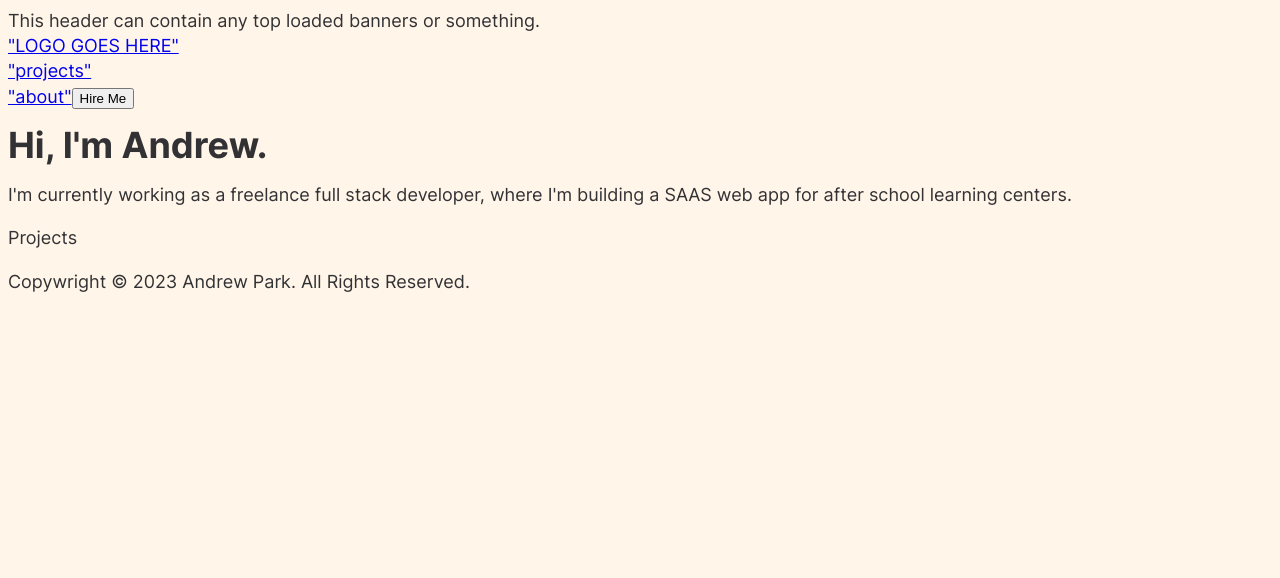
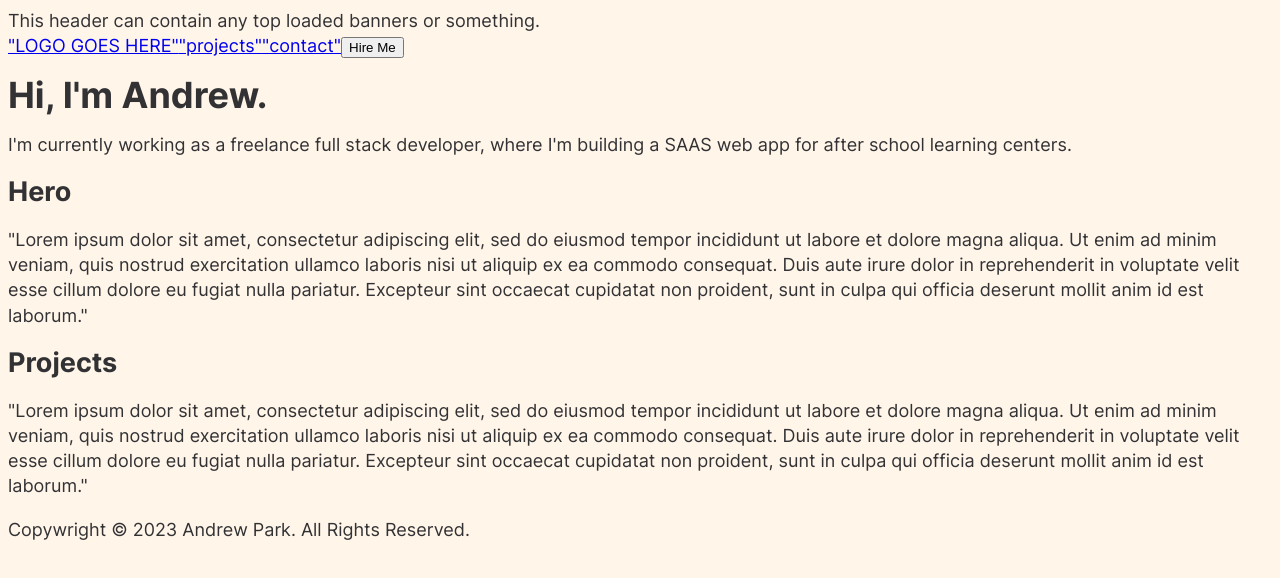
Before and after one commit to andrewypark/portfolio, a React (Create React App) app: page / in a window 1280 px wide. Shown: the top 578 px of the page. Built offline with nearby package versions, Linux system fonts and the light colour scheme.

Commit message:
making hrefs not refresh the page unnecessarily

```diff
--- a/src/Components/Footer/Footer.js
+++ b/src/Components/Footer/Footer.js
@@ -3,7 +3,7 @@
 function Footer() {
   const currentYear = new Date().getFullYear();
   return (
-      <footer>
+      <footer id='footer'>
           <p>
             Copywright © {currentYear} Andrew Park. All Rights Reserved.
           </p>
--- a/src/Components/Header/Header.js
+++ b/src/Components/Header/Header.js
@@ -2,7 +2,7 @@
 
 function Header() {
   return (
-    <div>
+    <div id='header'>
       This header can contain any top loaded banners or something.
     </div>
   )
--- a/src/Components/Hero/Hero.js
+++ b/src/Components/Hero/Hero.js
@@ -2,9 +2,11 @@
 
 function Hero() {
   return (
-    <div>
+    <div id='hero'>
       <h1>Hi, I'm Andrew.</h1>
       <p>I'm currently working as a freelance full stack developer, where I'm building a SAAS web app for after school learning centers.</p>
+      <h2>Hero</h2>
+      <p>"Lorem ipsum dolor sit amet, consectetur adipiscing elit, sed do eiusmod tempor incididunt ut labore et dolore magna aliqua. Ut enim ad minim veniam, quis nostrud exercitation ullamco laboris nisi ut aliquip ex ea commodo consequat. Duis aute irure dolor in reprehenderit in voluptate velit esse cillum dolore eu fugiat nulla pariatur. Excepteur sint occaecat cupidatat non proident, sunt in culpa qui officia deserunt mollit anim id est laborum."</p>
     </div>
   )
 }
--- a/src/Components/Navbar/Navbar.js
+++ b/src/Components/Navbar/Navbar.js
@@ -4,11 +4,9 @@
 function Navbar() {
   return (
     <div>
-      <a href="/" className='logo'>"LOGO GOES HERE"</a>
-        <div>
-        <a href="/projects">"projects"</a>
-        </div>
-<a href="/about">"about"</a>
+      <a href="#hero" className='logo'>"LOGO GOES HERE"</a>
+      <a href="#projects">"projects"</a>
+      <a href="#contact">"contact"</a>
       <button>Hire Me</button>
     </div>
   )
--- a/src/Components/Projects/Projects.js
+++ b/src/Components/Projects/Projects.js
@@ -2,7 +2,10 @@
 
 function Projects() {
   return (
-    <div>Projects</div>
+    <div id='projects'>
+      <h2>Projects</h2>
+      <p>"Lorem ipsum dolor sit amet, consectetur adipiscing elit, sed do eiusmod tempor incididunt ut labore et dolore magna aliqua. Ut enim ad minim veniam, quis nostrud exercitation ullamco laboris nisi ut aliquip ex ea commodo consequat. Duis aute irure dolor in reprehenderit in voluptate velit esse cillum dolore eu fugiat nulla pariatur. Excepteur sint occaecat cupidatat non proident, sunt in culpa qui officia deserunt mollit anim id est laborum."</p>
+    </div>
   )
 }
 
```
